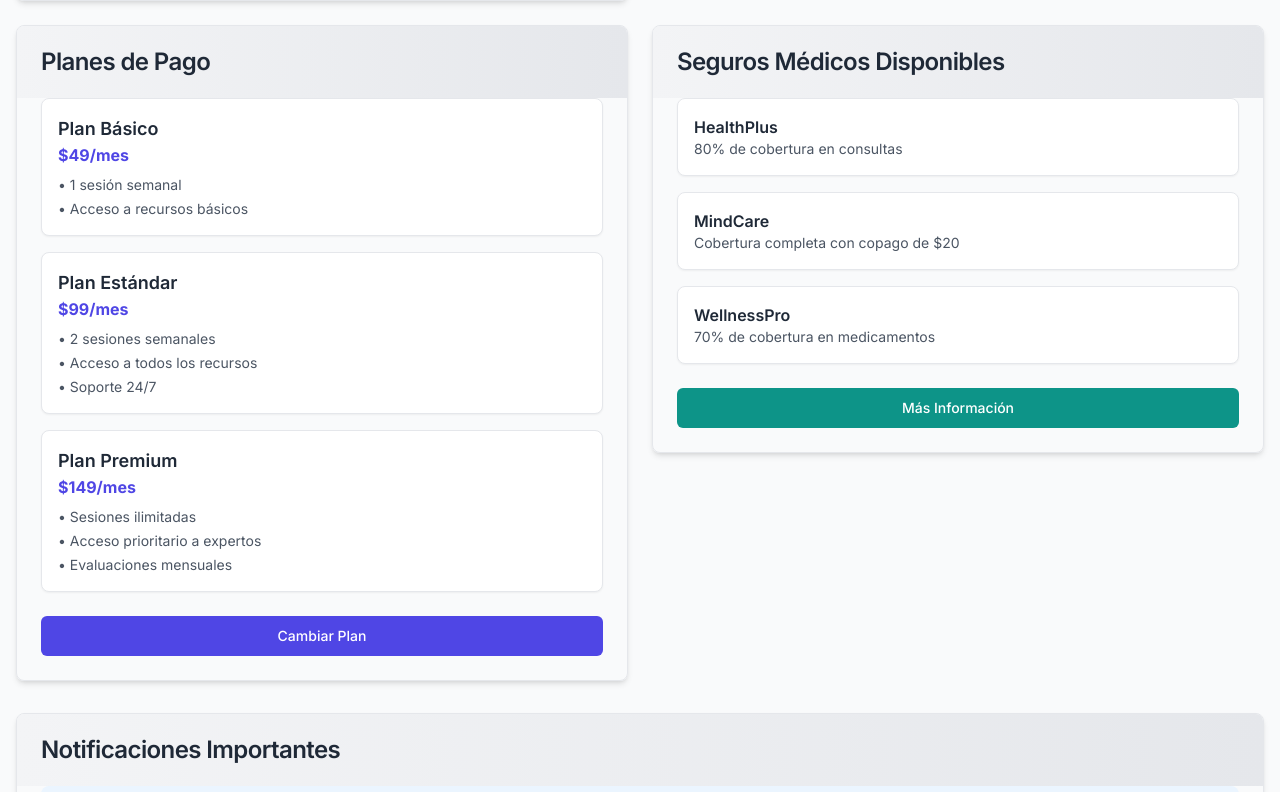
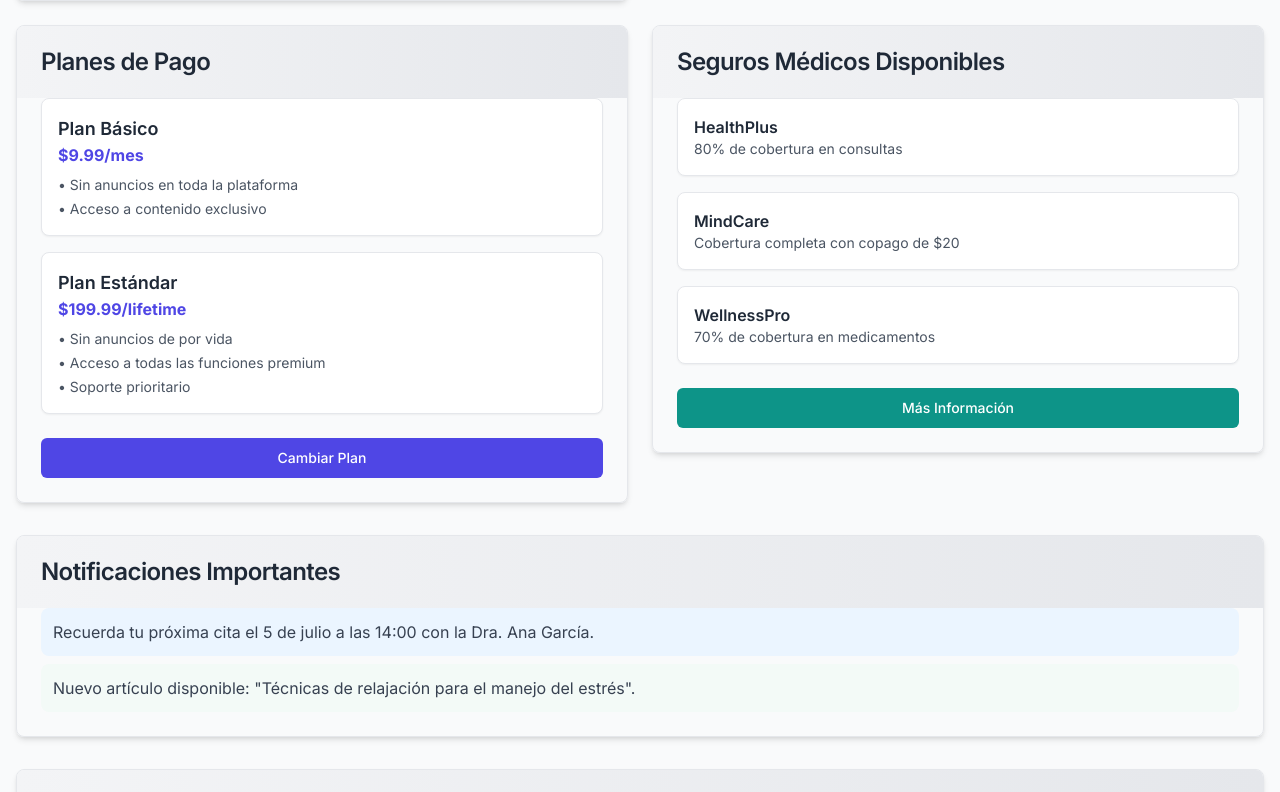
Before and after one commit to cmlasalav/mentalhealth.github.io, a Next.js app: page /dashboard in a window 1280 px wide. Shown: the part 791-1583 px from the top of the page. Built offline with nearby package versions, Linux system fonts and the light colour scheme.

Commit message:
Design Changes
Some changes in text buttons and general changes.

```diff
--- a/pages/appointment.tsx
+++ b/pages/appointment.tsx
@@ -60,7 +60,6 @@ export default function AppointmentRequest() {
   const handleSubmit = async (event: React.FormEvent<HTMLFormElement>) => {
     event.preventDefault();
     setIsLoading(true);
-    // Aquí iría la lógica de solicitud de cita
     setTimeout(() => {
       setIsLoading(false);
       alert(
@@ -120,7 +119,7 @@ export default function AppointmentRequest() {
                 <CardDescription className="text-gray-600">{expert.specialty}</CardDescription>
               </CardHeader>
               <CardFooter>
-                <Button className="w-full bg-indigo-600 hover:bg-indigo-700 transition-colors duration-200">Solicitar Cita</Button>
+                <Button className="w-full text-white bg-indigo-600 hover:bg-indigo-700 transition-colors duration-200">Solicitar Cita</Button>
               </CardFooter>
             </Card>
           </motion.div>
@@ -157,7 +156,7 @@ export default function AppointmentRequest() {
                   </div>
                   <Button
                     type="submit"
-                    className="w-full bg-indigo-600 hover:bg-indigo-700 transition-colors duration-200"
+                    className="w-full text-white bg-indigo-600 hover:bg-indigo-700 transition-colors duration-200"
                     disabled={isLoading}
                   >
                     {isLoading && (
--- a/pages/dashboard.tsx
+++ b/pages/dashboard.tsx
@@ -40,27 +40,17 @@ export default function UserDashboard() {
     {
       id: 1,
       name: "Plan Básico",
-      price: "$49/mes",
-      features: ["1 sesión semanal", "Acceso a recursos básicos"],
+      price: "$9.99/mes",
+      features: ["Sin anuncios en toda la plataforma", "Acceso a contenido exclusivo"],
     },
     {
       id: 2,
       name: "Plan Estándar",
-      price: "$99/mes",
+      price: "$199.99/lifetime",
       features: [
-        "2 sesiones semanales",
-        "Acceso a todos los recursos",
-        "Soporte 24/7",
-      ],
-    },
-    {
-      id: 3,
-      name: "Plan Premium",
-      price: "$149/mes",
-      features: [
-        "Sesiones ilimitadas",
-        "Acceso prioritario a expertos",
-        "Evaluaciones mensuales",
+        "Sin anuncios de por vida",
+        "Acceso a todas las funciones premium",
+        "Soporte prioritario",
       ],
     },
   ];
@@ -193,7 +183,7 @@ export default function UserDashboard() {
         <AnimatedCard title="Evaluación de Expertos">
           <CardContent>
             <p className="text-center text-gray-700">
-              Tienes 2 expertos pendientes de evaluar.
+              Tienes 3 expertos pendientes de evaluar.
             </p>
           </CardContent>
           <CardFooter>
--- a/pages/evaluation.tsx
+++ b/pages/evaluation.tsx
@@ -101,7 +101,7 @@ export default function ExpertEvaluation() {
                 <p className="text-gray-600">Última cita: {expert.lastAppointment}</p>
               </CardContent>
               <CardFooter>
-                <Button className="w-full bg-indigo-600 hover:bg-indigo-700 transition-colors duration-200">Evaluar</Button>
+                <Button className="w-full text-white bg-indigo-600 hover:bg-indigo-700 transition-colors duration-200">Evaluar</Button>
               </CardFooter>
             </Card>
           </motion.div>
@@ -151,7 +151,7 @@ export default function ExpertEvaluation() {
                   </div>
                   <Button
                     type="submit"
-                    className="w-full bg-indigo-600 hover:bg-indigo-700 transition-colors duration-200"
+                    className="w-full text-white bg-indigo-600 hover:bg-indigo-700 transition-colors duration-200"
                     disabled={isLoading}
                   >
                     {isLoading && (
--- a/pages/insurance.tsx
+++ b/pages/insurance.tsx
@@ -105,7 +105,7 @@ export default function InsuranceList() {
           <SelectTrigger className="w-full sm:w-[180px] bg-white border-gray-300 focus:border-indigo-500 focus:ring-2 focus:ring-indigo-200">
             <SelectValue placeholder="Filtrar por tipo" />
           </SelectTrigger>
-          <SelectContent>
+          <SelectContent className="bg-white">
             <SelectItem value="Todos">Todos</SelectItem>
             <SelectItem value="Completo">Completo</SelectItem>
             <SelectItem value="Básico">Básico</SelectItem>
```
